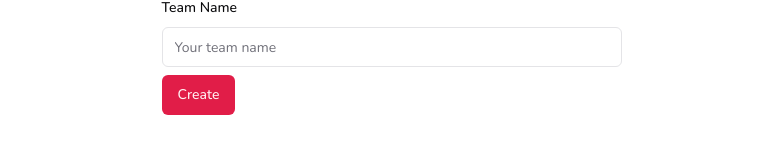
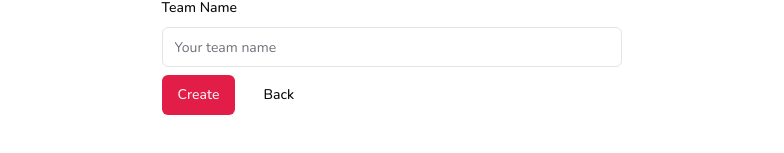
Before and after one commit to mmiiprpkr/document-task, a Next.js app: page /teams/create in a window 1280 px wide. Shown: the part 301-454 px from the top of the page, without its empty margins (248-1032 px from the left). Built offline with nearby package versions, Linux system fonts and the light colour scheme; no server answers.

Commit message:
add button in createpage

```diff
--- a/app/(dashboard)/(routes)/dashboard/[teamId]/[fileId]/page.tsx
+++ b/app/(dashboard)/(routes)/dashboard/[teamId]/[fileId]/page.tsx
@@ -3,11 +3,12 @@
 import { Editor } from "@/components/editor";
 import { useQuery } from "convex/react";
 import { api } from "@/convex/_generated/api";
-import { redirect, useParams } from "next/navigation";
+import { redirect, useParams, useRouter } from "next/navigation";
 import { Id } from "@/convex/_generated/dataModel";
 
 const FileIdPage = () => {
   const params = useParams();
+  const router = useRouter();
 
   const files: File | any= useQuery(api.file.getFileById, { _id: params?.fileId as Id<"files"> });
 
@@ -16,7 +17,7 @@ const FileIdPage = () => {
   }
 
   if (!files) {
-    return redirect("/dashboard");
+    return router.push("/dashboard");
   }
 
   return (
--- a/app/(dashboard)/(routes)/dashboard/[teamId]/page.tsx
+++ b/app/(dashboard)/(routes)/dashboard/[teamId]/page.tsx
@@ -3,13 +3,14 @@
 import { api } from "@/convex/_generated/api";
 import { File } from "@/types";
 import { useQuery } from "convex/react";
-import { redirect, useParams } from "next/navigation";
+import { redirect, useParams, useRouter } from "next/navigation";
 
 import { columns } from "@/components/team/columns"
 import { DataTable } from "@/components/team/data-table";
 
 const TeamIdPage = () => {
   const params = useParams();
+  const router = useRouter();
 
   const team = useQuery(api.team.getTeamById, { _id: params?.teamId as string });
   const files = useQuery<File[] | any>(api.file.getFiles, {teamId: params?.teamId as string });
@@ -19,7 +20,7 @@ const TeamIdPage = () => {
   }
 
   if (!team[0]?._id) {
-    return redirect("/dashboard")
+    return router.push("/dashboard")
   }
 
   return (
--- a/app/(dashboard)/(routes)/dashboard/page.tsx
+++ b/app/(dashboard)/(routes)/dashboard/page.tsx
@@ -27,7 +27,6 @@ const Dashboardpage = () => {
     )
   }
 
-
   if (!result[0]._id) {
     createUser({
       name: user?.given_name!,
--- a/app/(dashboard)/(routes)/teams/create/page.tsx
+++ b/app/(dashboard)/(routes)/teams/create/page.tsx
@@ -14,6 +14,7 @@ import { Form, FormControl, FormField, FormItem, FormLabel, FormMessage } from "
 import { Button } from "@/components/ui/button";
 import { toast } from "sonner";
 import { useRouter } from "next/navigation";
+import Link from "next/link";
 
 const formSchema = z.object({
   teamName: z.string().min(1, {
@@ -89,11 +90,18 @@ const CreateTeamPage = () => {
                   </FormItem>
                 )}
               />
-              <Button
-                disabled={isSubmitting}
-              >
-                Create
-              </Button>
+              <div className="flex items-center gap-x-3">
+                <Button
+                  disabled={isSubmitting}
+                >
+                  Create
+                </Button>
+                <Link href="/dashboard">
+                  <Button variant="ghost">
+                    Back
+                  </Button>
+                </Link>
+              </div>
             </form>
           </Form>
         </div>
```
